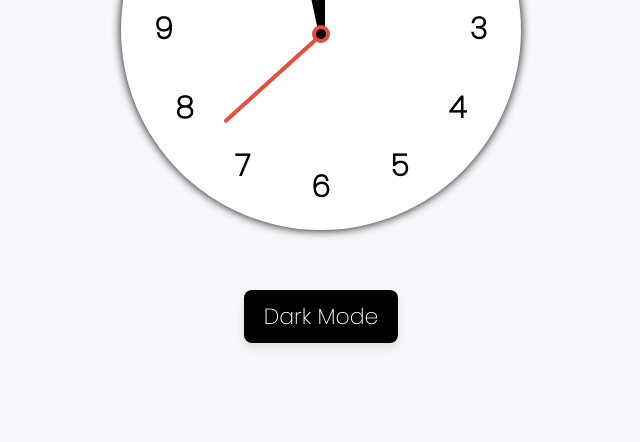
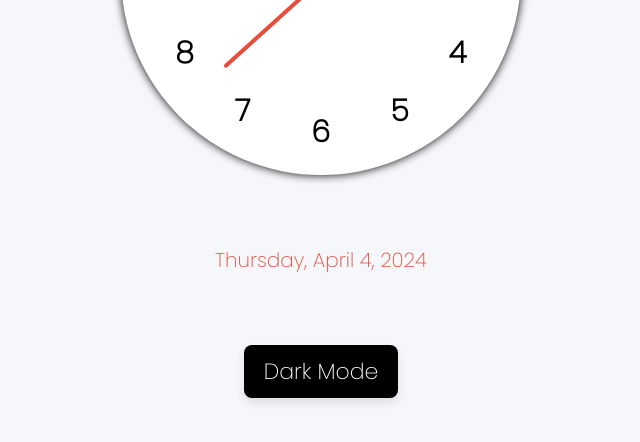
Before and after one commit to Shannu44/Html-Css-JS, a plain HTML site: page Clock.html in a window 1280 px wide. Shown: the part 314-756 px from the top of the page, without its empty margins (319-959 px from the left). Drawn offline with Linux system fonts and the light colour scheme.

Commit message:
date added

```diff
--- a/Clock.css
+++ b/Clock.css
@@ -12,6 +12,9 @@
     --white-color: #fff;
     --black-color:black;
     --red-color: #e74c3C;
+    --lightred-color:rgb(248, 11, 11);
+    --grey-color:rgb(0, 0, 0);
+    --light-yellow:rgb(246, 246, 161);
 }
 body
 {
@@ -115,3 +118,13 @@ body.dark
     box-shadow: 0 5px 10px rgba(0, 0, 0, 0.1);
     cursor: pointer;
 }
+#liveDate
+{
+    font-size:20px;
+    font-weight: 100px;
+    color:#18191a;
+    justify-content:center;
+    padding: 10px 20px;
+    display: inline-block;
+    color: var(--red-color);
+}
--- a/Clock.html
+++ b/Clock.html
@@ -29,6 +29,7 @@
                         <span class="hand second"></span>
                     </div>
                 </div>
+                <p id="liveDate"></p>
             <div class="mode-Switch">Dark Mode</div>
         </div>
     </body>
--- a/Clock.js
+++ b/Clock.js
@@ -33,3 +33,15 @@ const updateTime = () =>
 setInterval(updateTime, 1000);
 
 updateTime();
+
+function updateLiveDate()
+{
+    var currentDate = new Date();
+    var options = { year: 'numeric', month: 'long', day: 'numeric',weekday: 'long' };
+    var formattedDate = currentDate.toLocaleDateString('en-US', options);
+    document.getElementById('liveDate').textContent = formattedDate;
+}
+
+setInterval(updateLiveDate, 1000);
+
+updateLiveDate();
```
